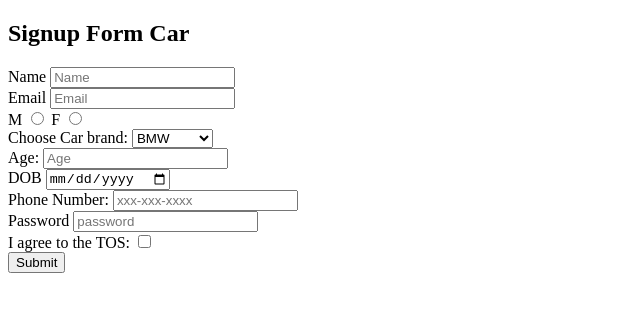
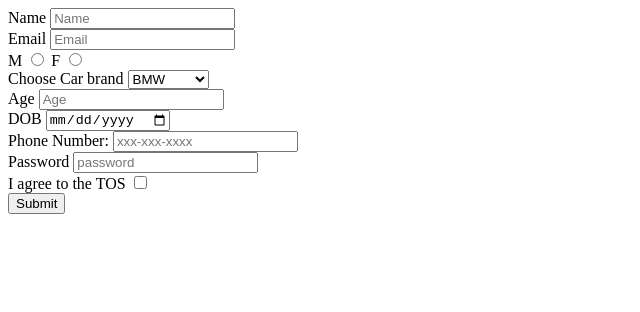
Before and after one commit to acciojob/signup-form-car-dhusakshata, a website: page main.html in a window 1280 px wide. Shown: the whole page, without its empty margins (0-640 px from the left). Drawn offline with Linux system fonts and the light colour scheme.

Commit message:
created a submission

```diff
--- a/main.html
+++ b/main.html
@@ -8,7 +8,7 @@
 
 <body>
 	<!-- the entire body must be written by student -->
-	<h2>Signup Form Car</h2>
+
 	<form id="signup_form" method="post">
 		<!--this for name -->
 
@@ -26,16 +26,16 @@
   <input type="radio" id="gender_f" name="gender" required>
   <br>
 		<!-- this is for dropdown-->
-  <label for="car">Choose Car brand:</label>
+  <label for="car">Choose Car brand</label>
 
   <select name="cars" id="cars" placeholder="--Please choose an option--"  required>
-  <option value ="bmw">BMW</option>
-  <option>Audi</option>
+  <option >BMW</option>
+  <option >Audi</option>
   <option>Mercedez</option>
   </select>
   <br>
 		<!--this for AGE-->
-  <label for="age">Age:</label>
+  <label for="age">Age</label>
   <input type="number" id="age" min="0" placeholder="Age"  required>
   <br>
   <!--this for DOB-->
@@ -52,7 +52,7 @@
   <input type="password" id="password" placeholder="password"  required>
   <br>
 		<!--this for checkbox-->
-  <label for="checkbox">I agree to the TOS:</label>
+  <label for="checkbox">I agree to the TOS</label>
   <input type="checkbox" id="tos" placeholder="I agree to the TOS"  required>
   <br>
   <button type="submit">Submit</button>
```
